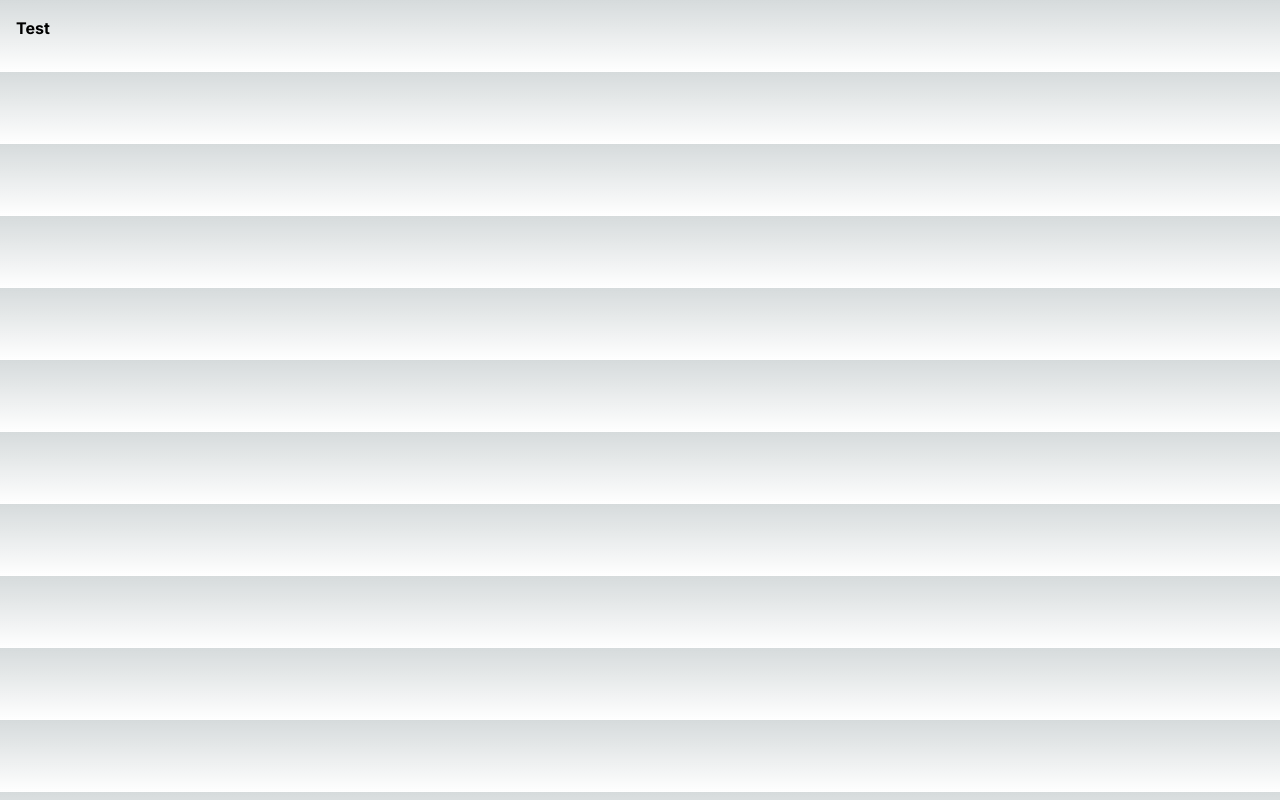
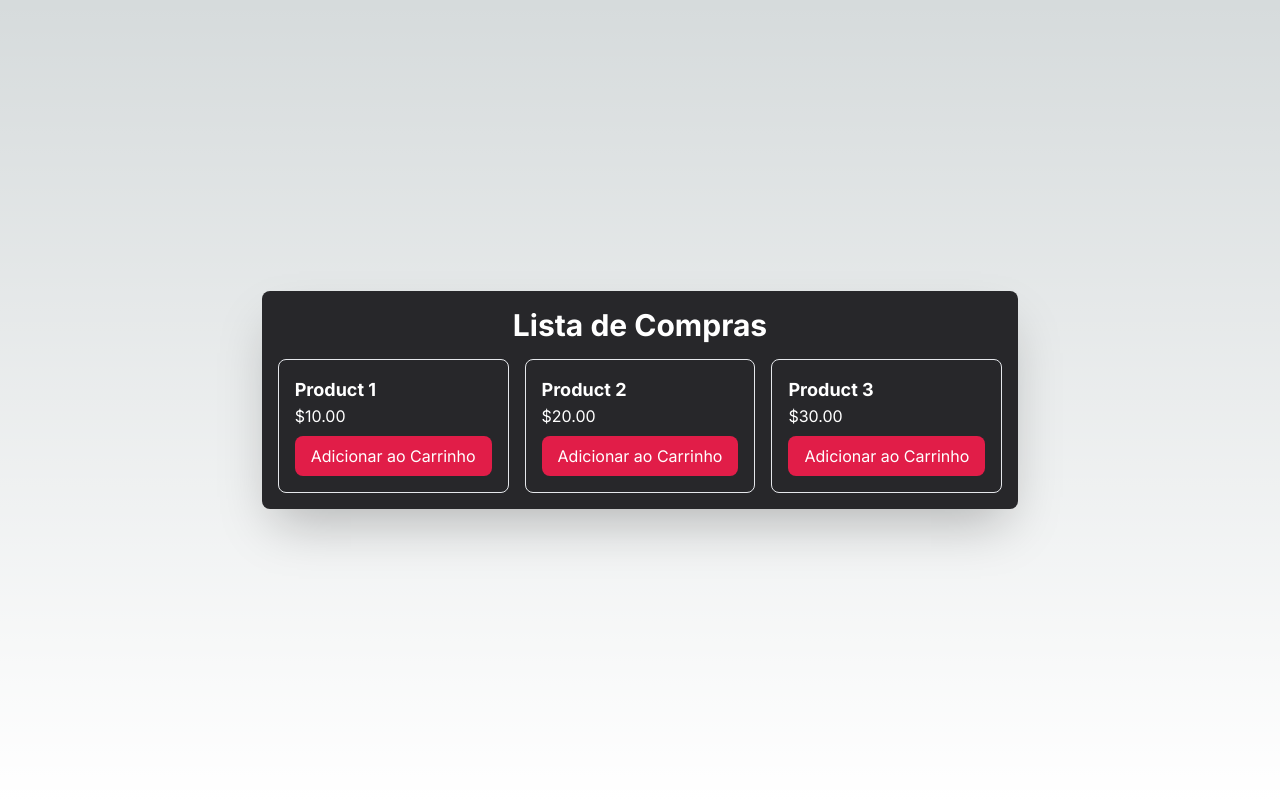
Before and after one commit to Guilhermefariah/Lista_de_Compra-SmartGrid-, a Next.js app: page / in a window 1280 px wide. Built offline with nearby package versions, Linux system fonts and the light colour scheme.

Commit message:
Container
adicionado onclick para chamar a funcao addCart

```diff
--- a/src/app/page.tsx
+++ b/src/app/page.tsx
@@ -19,16 +19,23 @@ const Page: React.FC = () => {
   ]
 
   return (
-    <div className="container mx-auto p-4">
-      <h1 className="text-2x1 font-bold mb-4">Test </h1>
-        <div className="grid grid-cols-3 gap-4">
-
+    <div className="flex justify-center items-center h-screen">
+      <div className="text-white p-4 bg-no-repeat rounded-lg shadow-2xl bg-zinc-800 hover:shadow-black">
+        <div className="max-w-7xl mx-auto">
+          <h1 className="text-3xl font-bold mb-4 text-center">Lista de Compras</h1>
+          <div className="grid grid-cols-3 gap-4">
+            {products.map(product => (
+              <div key={product.id} className="border p-4 rounded-lg">
+                <h2 className="text-lg font-bold">{product.name}</h2>
+                <p className="text-white">${product.price.toFixed(2)}</p>
+                <button onClick={() => addCart(product)} className="bg-rose-600 text-white px-4 py-2 mt-2 rounded-lg">Adicionar ao Carrinho</button>
+              </div>
+            ))}
+          </div>
         </div>
+      </div>
     </div>
   )
 
-
-
-
 }
 export default Page;
```
